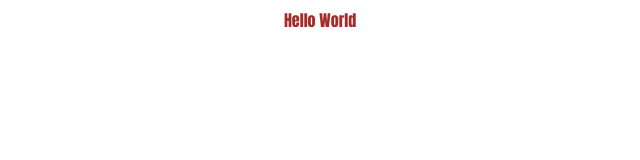
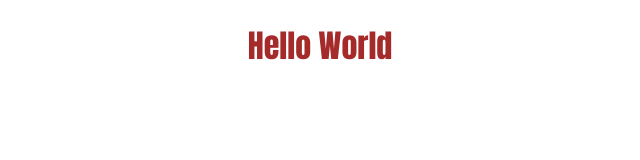
Before and after one commit to Kaiserabbas/My-Blog, a website: page index.html in a window 1280 px wide. Shown: the whole page, without its empty margins (320-960 px from the left). Drawn offline with Linux system fonts and the light colour scheme.

Commit message:
Modify readme &, index.html

```diff
--- a/index.html
+++ b/index.html
@@ -8,6 +8,6 @@
     <title>Hello World</title>
 </head>
 <body>
-    <div class="hello">Hello World</div>
+    <h1 class="hello">Hello World</h1>
 </body>
 </html>
```
Also changed, not shown: README.md, 1 other file.
